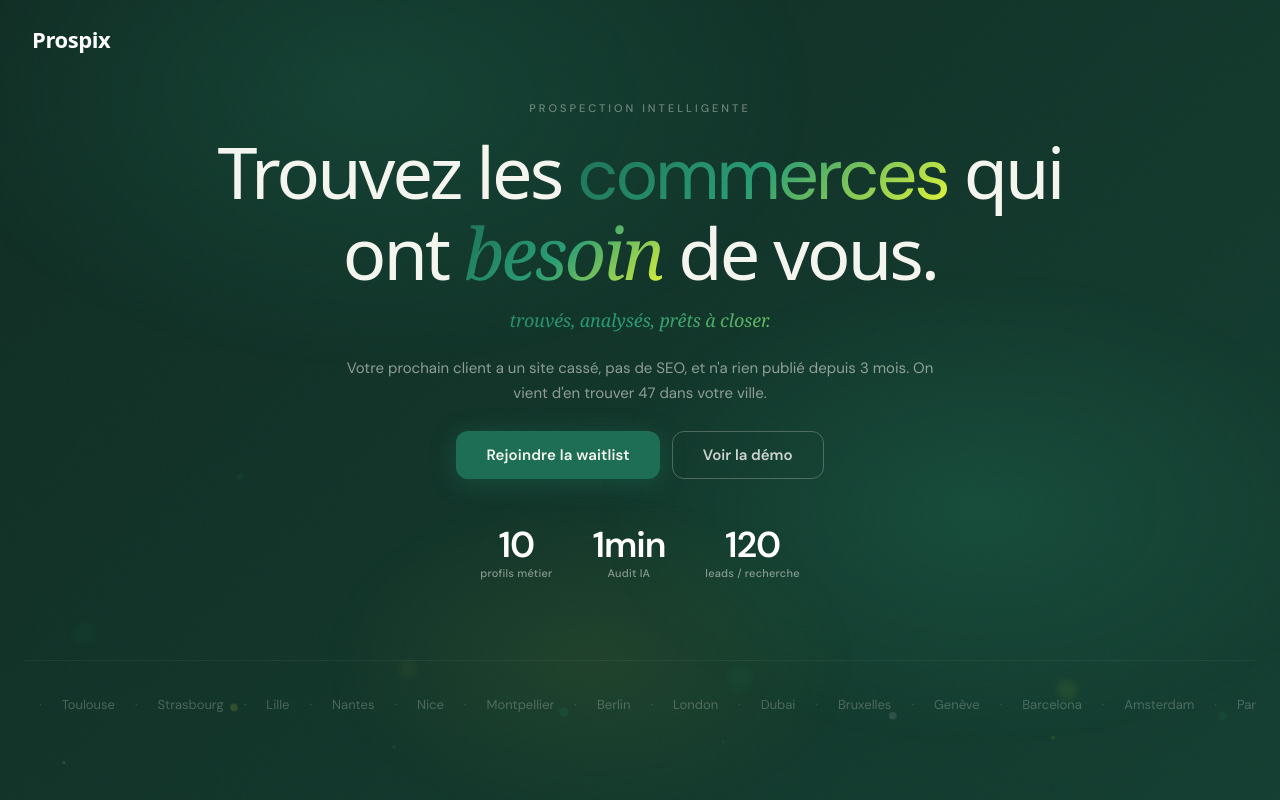
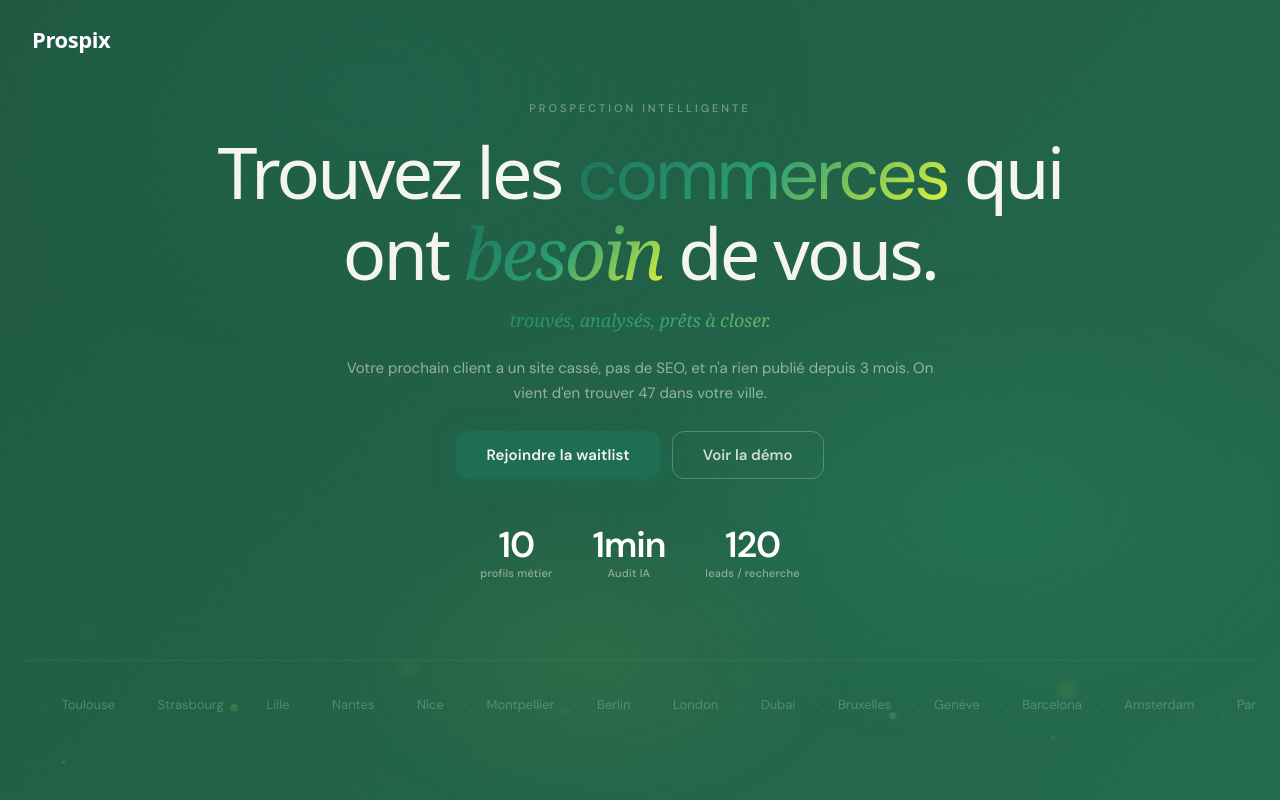
Before and after one commit to rached94-glitch/-prospix-landing, a React (Vite) app in the folder landing-page/: page / in a window 1280 px wide. Shown: the top 800 px of the page. Built offline with nearby package versions, Linux system fonts and the light colour scheme; a web font is replaced by a local one.

Commit message:
fix: green-yellow gradient background no black

```diff
--- a/landing-page/src/index.css
+++ b/landing-page/src/index.css
@@ -12,7 +12,7 @@ html {
 
 body {
   font-family: 'DM Sans', system-ui, sans-serif;
-  background: linear-gradient(-45deg, #0A0F0D, #1D6E55, #0A0F0D, #1a3a2a);
+  background: linear-gradient(-45deg, #1D6E55, #2A9D74, #1a3a2a, #3d5c2e);
   background-size: 400% 400%;
   animation: gradientMove 15s ease infinite;
   color: #F5F5F0;
```
